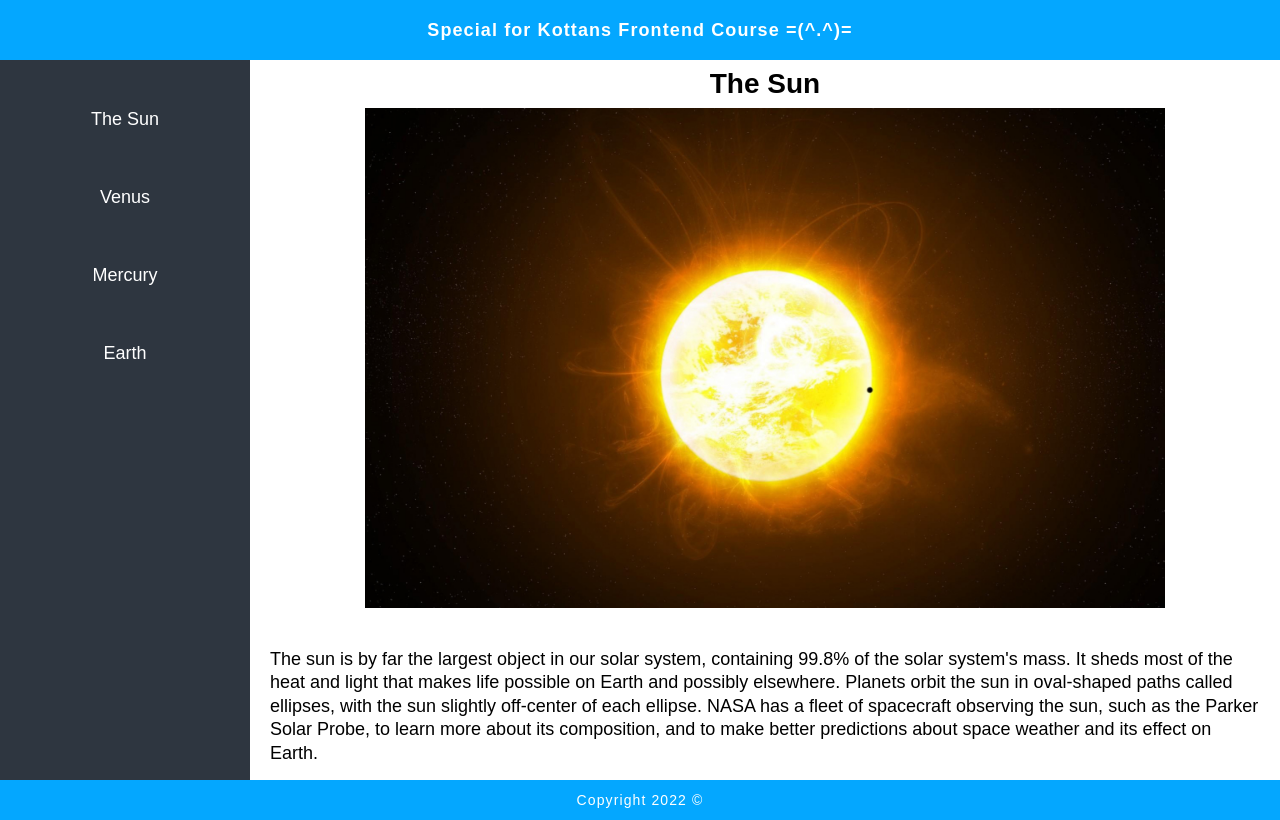
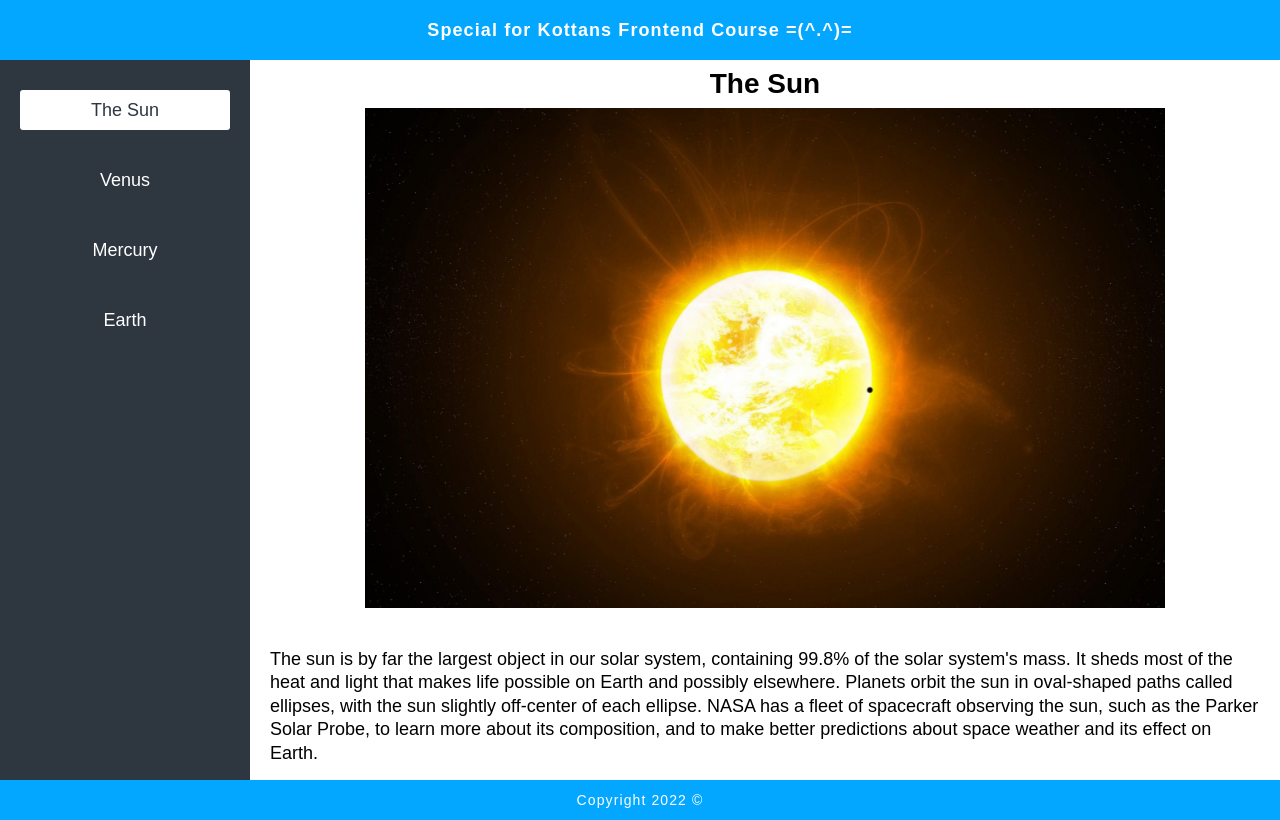
Before and after one commit to Celentanoo0/DOM-Kottans, a plain HTML site: page index.html in a window 1280 px wide. Drawn offline with Linux system fonts and the light colour scheme.

Commit message:
[features-design] buttons design updated

```diff
--- a/#source/style.scss
+++ b/#source/style.scss
@@ -56,26 +56,38 @@ main{
     display: flex;
     flex-direction: column;
     align-items: center;
-    a{
-        color: white;
-        font-size: 18px;
-        transition: all 0.3s;
-    }
+    color: white;
+    font-size: 18px;
+    transition: all 0.3s;
     li{
-        margin: 40px 0 0 0;
+        margin: 30px 0 0 0;
         border-radius: 3px;
         transition: all 0.3s;
-        cursor: pointer;
-        padding: 10px 70px;
-        text-align: center;
+        display: flex;
+        user-select: none;
     }
     li:hover{
         background: white;
         color: #2E3640;
         border-radius: 3px;
-        a{
-            color: #2E3640;
-        }
+    }
+    input:checked + li {
+        background: white;
+        color: #2E3640;
+        border-radius: 3px;
+    }
+    input{
+        display: none;
+    }
+    label{
+        display: inline-block;
+        width: 210px;
+        height: 40px;
+        border-radius: 3px;
+        display: flex;
+        align-items: center;
+        justify-content: center;
+        cursor: pointer;
     }
 }
 .content{
--- a/index.html
+++ b/index.html
@@ -38,10 +38,22 @@
                     <div class="sidebar__menu menu">
                         <nav class="menu__body" id="navMenu">
                             <ul class="menu__list_fullscreen" id="li-elements">
-                                <li><a href="#" class="menu__link">The Sun</a></li>
-                                <li><a href="#" class="menu__link">Venus</a></li>
-                                <li><a href="#" class="menu__link">Mercury</a></li>
-                                <li><a href="#" class="menu__link">Earth</a></li>
+                                <input type="radio" name="menuBtn" id="menuBtn1" checked>
+                                <li>
+                                    <label for="menuBtn1">The Sun</label>
+                                </li>
+                                <input type="radio" name="menuBtn" id="menuBtn2">
+                                <li>
+                                    <label for="menuBtn2">Venus</label>
+                                </li>
+                                <input type="radio" name="menuBtn" id="menuBtn3">
+                                <li>
+                                    <label for="menuBtn3">Mercury</label>
+                                </li>
+                                <input type="radio" name="menuBtn" id="menuBtn4">
+                                <li>
+                                    <label for="menuBtn4">Earth</label>
+                                </li>
                             </ul>
                         </nav>
                     </div>
```
Also changed, not shown: css/style.css.
